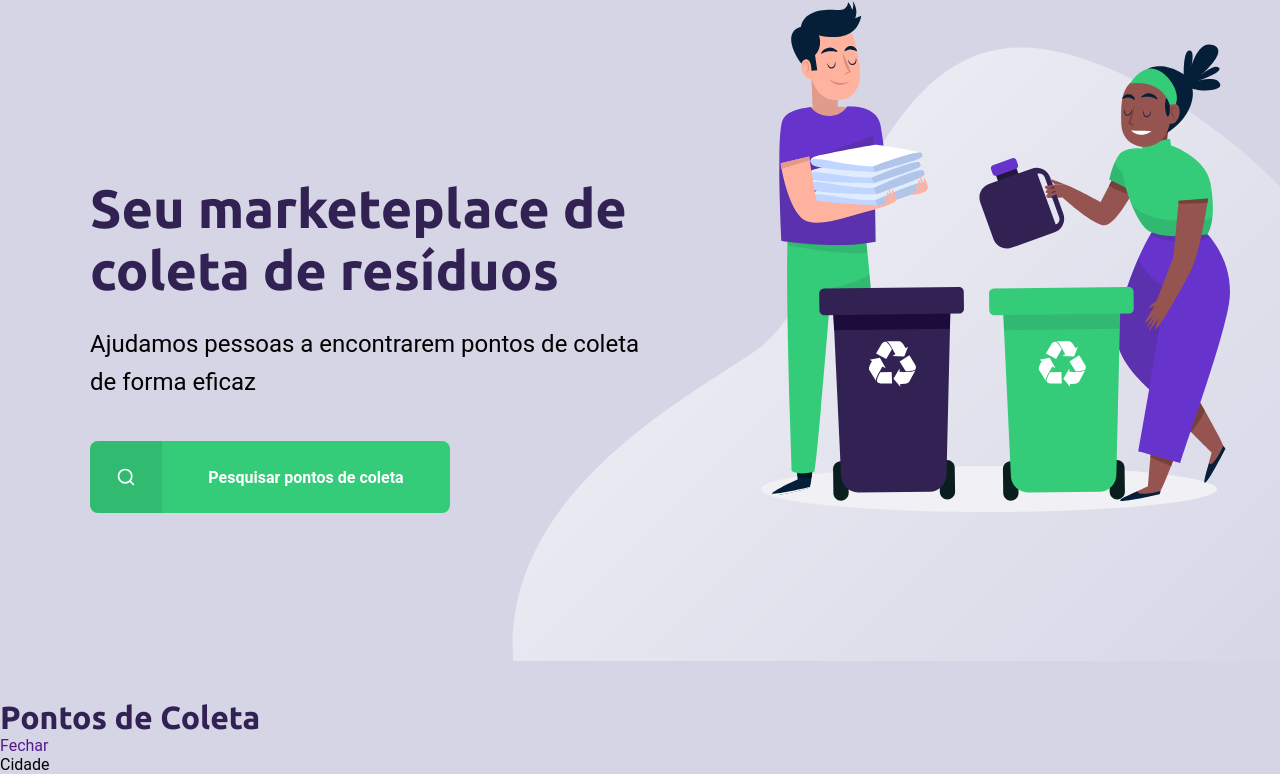
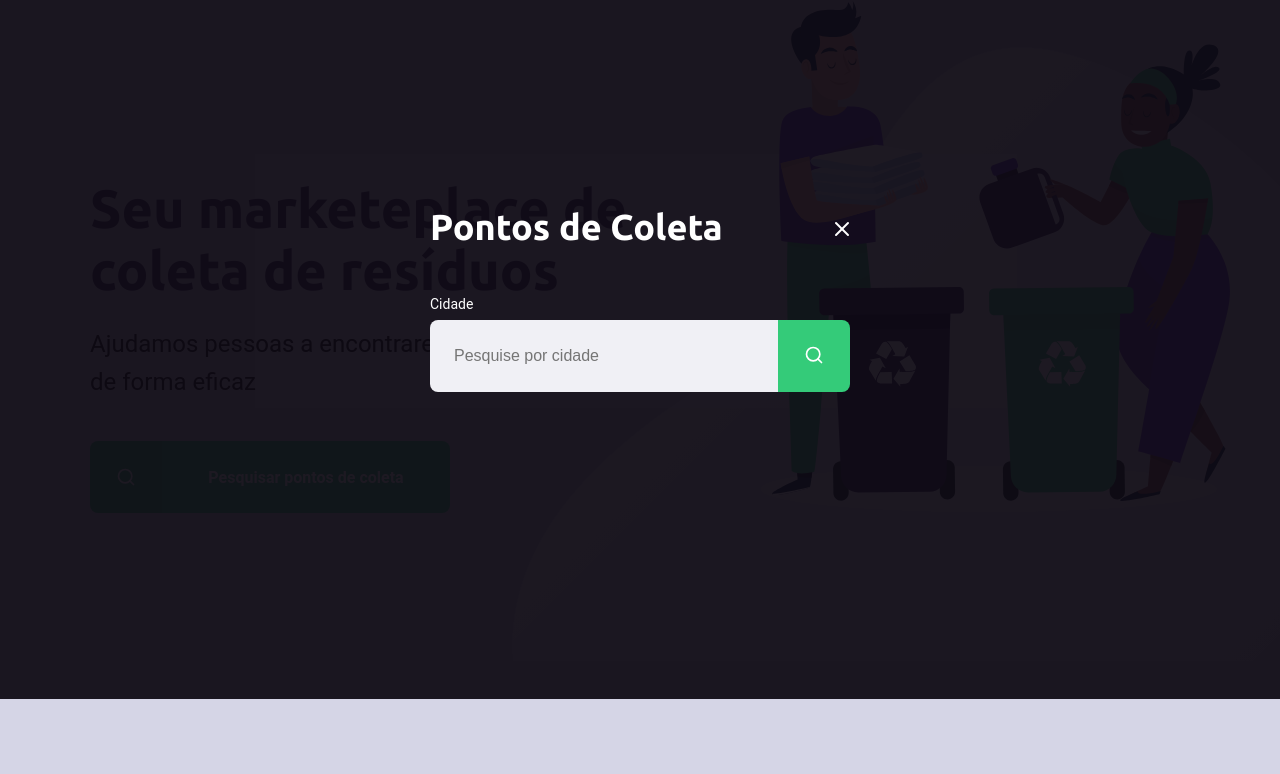
Before and after one commit to jailtonmendes/NLW, a plain HTML site: page index.html in a window 1280 px wide. Both pictures are taken after a click on the link "Pesquisar pontos de coleta". Shown: the part 101-875 px from the top of the page. After the commit the page ends 800 px from the top, so only its background shows below. Drawn offline with Linux system fonts and the light colour scheme.

Commit message:
Fim aula3

```diff
--- a/index.html
+++ b/index.html
@@ -7,7 +7,10 @@
 
     <link rel="stylesheet" href="/styles/main.css">
     <link rel="stylesheet" href="/styles/home.css">
+    <link rel="stylesheet" href="/styles/modal.css">
+
     <link rel="stylesheet" href="/styles/responsive.css">
+
 
 
 
@@ -43,18 +46,26 @@
 
     </div>
 
-    <div id="modal">
+    <div id="modal" class="hide">
         <div class="content">
             <div class="header">
                 <h1>Pontos de Coleta</h1>
-                <a href="">Fechar</a>
+                <a href="#">Fechar</a>
             </div>
             <form action="">
                 <label for="search">Cidade</label>
+                <div class="search field">
+                    <input type="text" name="search" placeholder="Pesquise por cidade">
+                    <button>
+                        <img src="/assets/search.svg" alt="Buscar">
+                    </button>
+                </div>
             </form>
         </div>
 
     </div>
 
+    <script src="/scripts/index.js"></script>
+
 </body>
 </html>
--- /dev/null
+++ b/scripts/index.js
@@ -0,0 +1,11 @@
+const buttonSearch = document.querySelector("#page-home main a")
+const modal = document.querySelector("#modal")
+const close = document.querySelector("#modal .header a")
+
+buttonSearch.addEventListener("click", () =>{
+    modal.classList.remove("hide")
+})
+
+close.addEventListener("click", () => {
+    modal.classList.add("hide")
+})
--- /dev/null
+++ b/styles/modal.css
@@ -0,0 +1,89 @@
+#modal {
+    background-color: #0E0A14ef;
+    height: 100vh;
+    width: 100vw;
+
+    position: fixed;
+    top: 0;
+
+    display: flex;
+    justify-content: center;
+    align-items: center;
+
+    transition: 400ms;
+}
+
+#modal.hide {
+    display: none;
+}
+
+
+#modal .content {
+    color: white;
+
+    width: 420px;
+}
+
+#modal .header {
+    display: flex;
+    align-items: center;
+    justify-content: space-between;
+    margin-bottom: 48px;
+}
+
+#modal .header a {
+    background-image: url(../assets/x.svg);
+
+    width: 20px;
+    height: 20px;
+
+    display: flex;
+
+    font-size: 0.01px;
+}
+
+#modal .header h1 {
+    color: white;
+    font-size: 36px;
+    line-height: 42px;
+}
+
+#modal form label {
+    font-size: 14px;
+    line-height: 16px;
+
+    display: block;
+    margin-bottom: 8px;
+}
+
+#modal form .field {
+    display: flex;
+}
+
+#modal form input {
+    flex: 1;
+
+    background-color: #f0f0f5;
+
+    border-radius: 8px 0 0 8px;
+    border: 0;
+
+    padding: 16px 24px;
+
+    font-size: 16px;
+    color: #6c6c80;
+}
+
+#modal form button {
+    width: 72px;
+    height: 72px;
+
+    background-color: var(--primary-color);
+
+    border: 0;
+    border-radius: 0 8px 8px 0;
+}
+
+#modal form button:hover {
+    background-color: #2fb85e;
+}
```
Also changed, not shown: search-results.html (added, +67 -0 lines), styles/search-results.css (added, +66 -0 lines).
